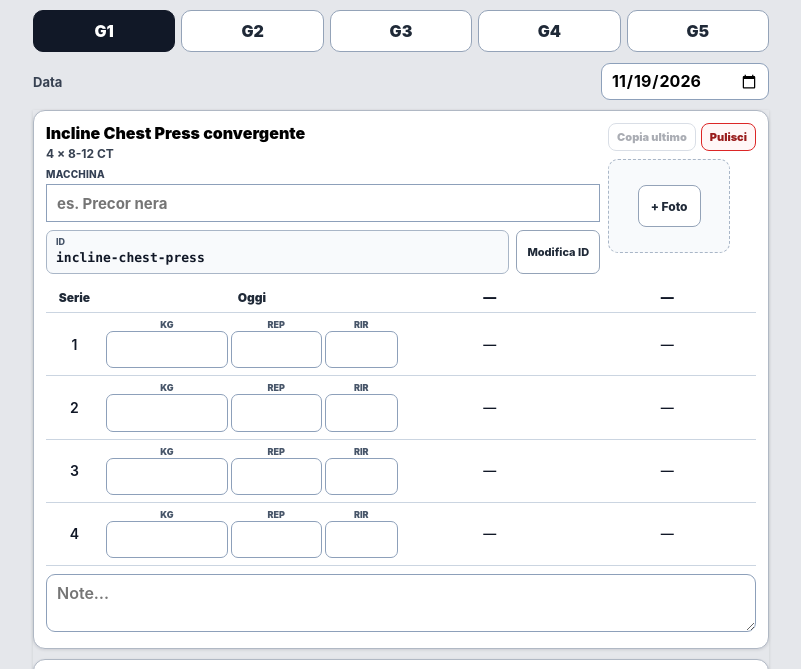
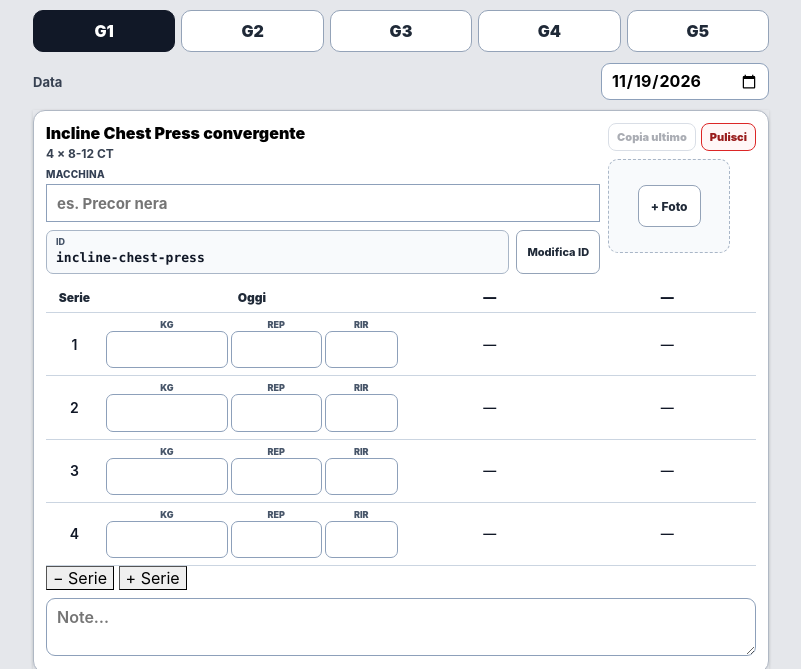
Before and after one commit to andrea-git/WOLOSI, a website: page index.html in a window 1280 px wide. Shown: the part 57-726 px from the top of the page, without its empty margins (239-1040 px from the left). Drawn offline with Linux system fonts and the light colour scheme; no server answers.

Commit message:
Add per-session set row controls

```diff
--- a/index.html
+++ b/index.html
@@ -5,7 +5,7 @@
   <meta name="viewport" content="width=device-width,initial-scale=1,maximum-scale=1" />
   <meta name="theme-color" content="#111827" />
   <title>Workout Logbook</title>
-  <link rel="stylesheet" href="./styles.css?v=6.6-photo-controls" />
+  <link rel="stylesheet" href="./styles.css?v=6.7-dynamic-sets" />
 </head>
 <body>
   <main class="app">
@@ -84,6 +84,10 @@
           <tbody></tbody>
         </table>
       </div>
+      <div class="set-row-controls">
+        <button type="button" class="remove-set-btn">− Serie</button>
+        <button type="button" class="add-set-btn">+ Serie</button>
+      </div>
       <textarea class="notes" rows="2" placeholder="Note…"></textarea>
     </article>
   </template>
```
